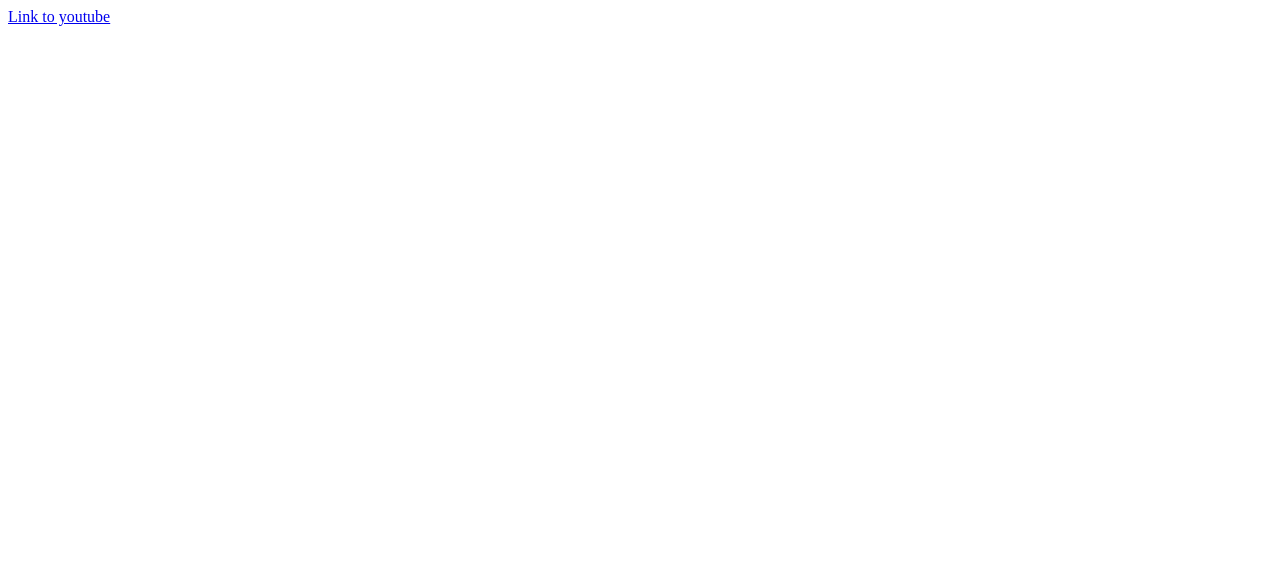
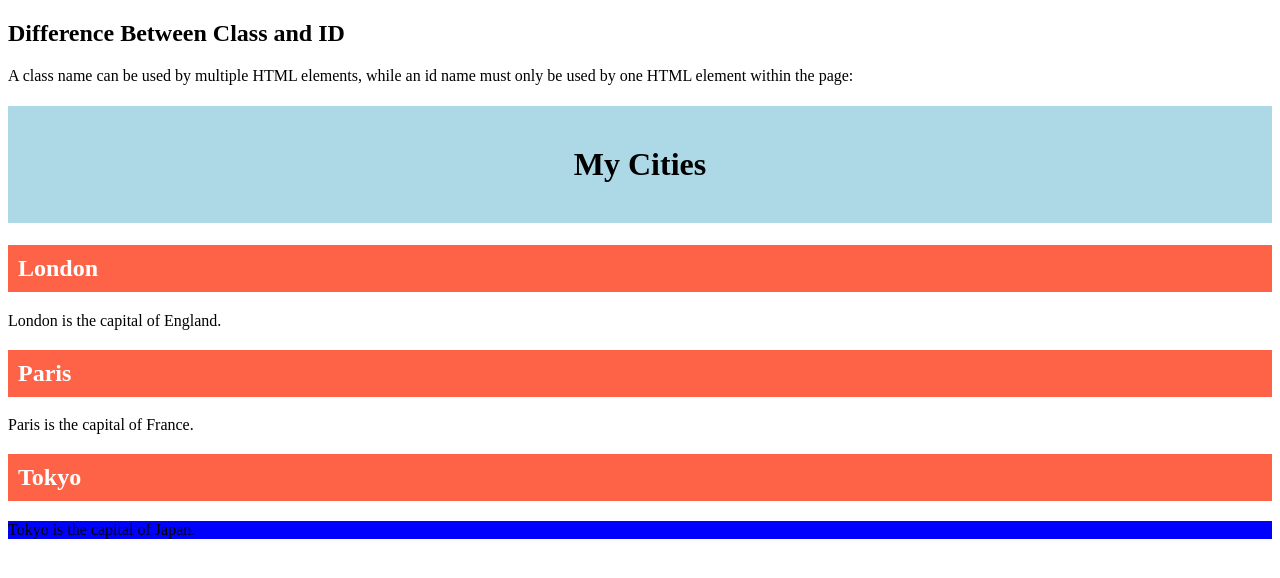
Before and after one commit to jabezinu/studyForExam0, a plain HTML site: page index.html in a window 1280 px wide. Drawn offline with Linux system fonts and the light colour scheme.

Commit message:
experminting

```diff
--- a/index.html
+++ b/index.html
@@ -1,12 +1,34 @@
 <!DOCTYPE html>
-<html lang="en">
-<head>
-    <meta charset="UTF-8">
-    <meta name="viewport" content="width=device-width, initial-scale=1.0">
-    <title></title>
-</head>
-<body>
-    <a href="https://www.youtube.com/">Link to youtube</a>
-    <img src="" alt="">
-</body>
+<html>
+    <head>
+        <style>
+        /* Style the element with the id "myHeader" */
+        #myHeader {
+            background-color: lightblue;
+            color: black;
+            padding: 40px;
+            text-align: center;
+        }
+        /* Style all elements with the class name "city" */
+        .city {
+            background-color: tomato;
+            color: white;
+            padding: 10px;
+        }
+        </style>
+    </head>
+    <body>
+        <h2>Difference Between Class and ID</h2>
+        <p>A class name can be used by multiple HTML elements, while an id name
+        must only be used by one HTML element within the page:</p>
+        <!-- An element with a unique id -->
+        <h1 id="myHeader">My Cities</h1>
+        <!-- Multiple elements with same class -->
+        <h2 class="city">London</h2>
+        <p>London is the capital of England.</p>
+        <h2 class="city">Paris</h2>
+        <p>Paris is the capital of France.</p>
+        <h2 class="city">Tokyo</h2>
+        <p style="background-color: blue;">Tokyo is the capital of Japan.</p>
+    </body>
 </html>
```
